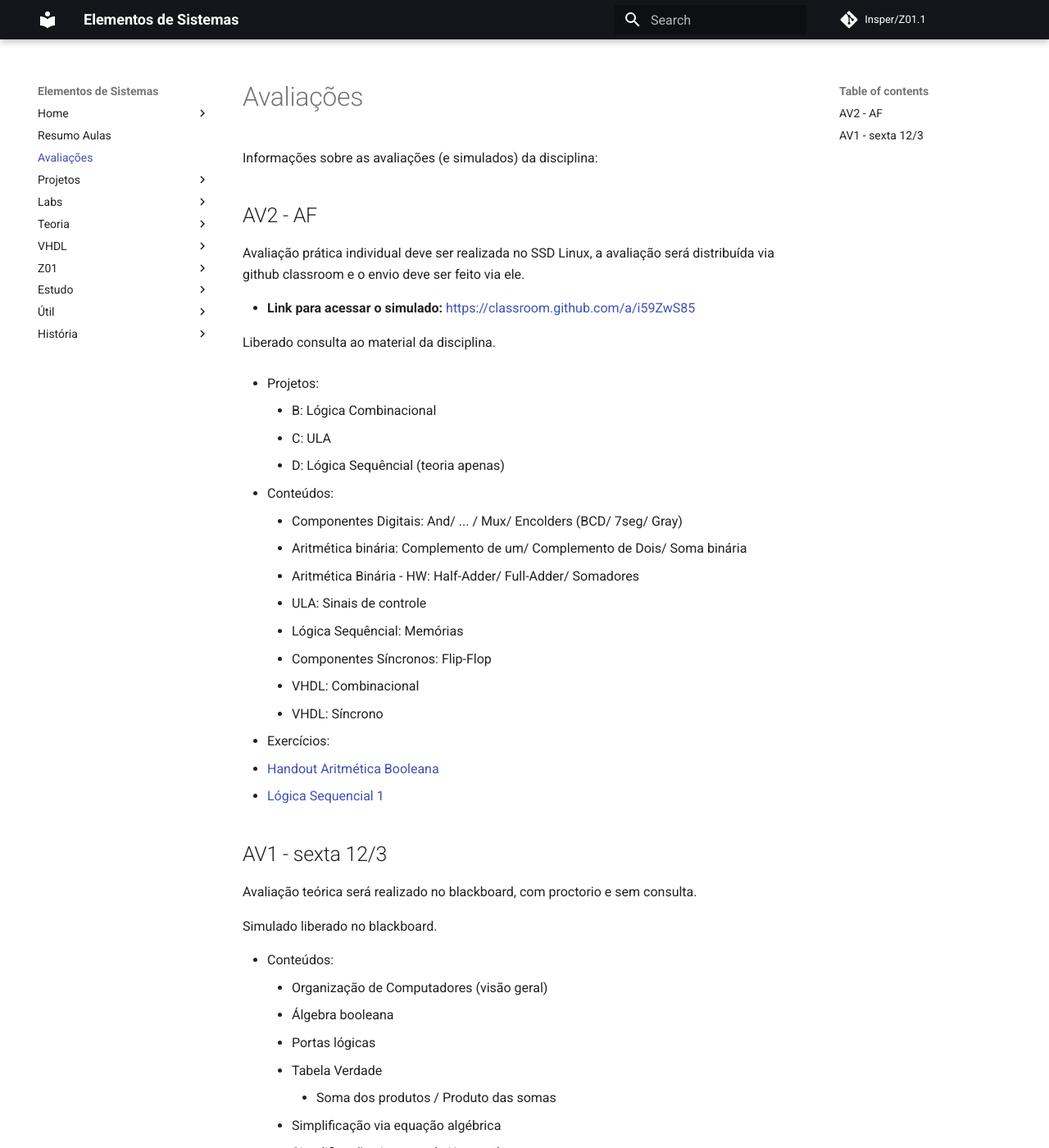
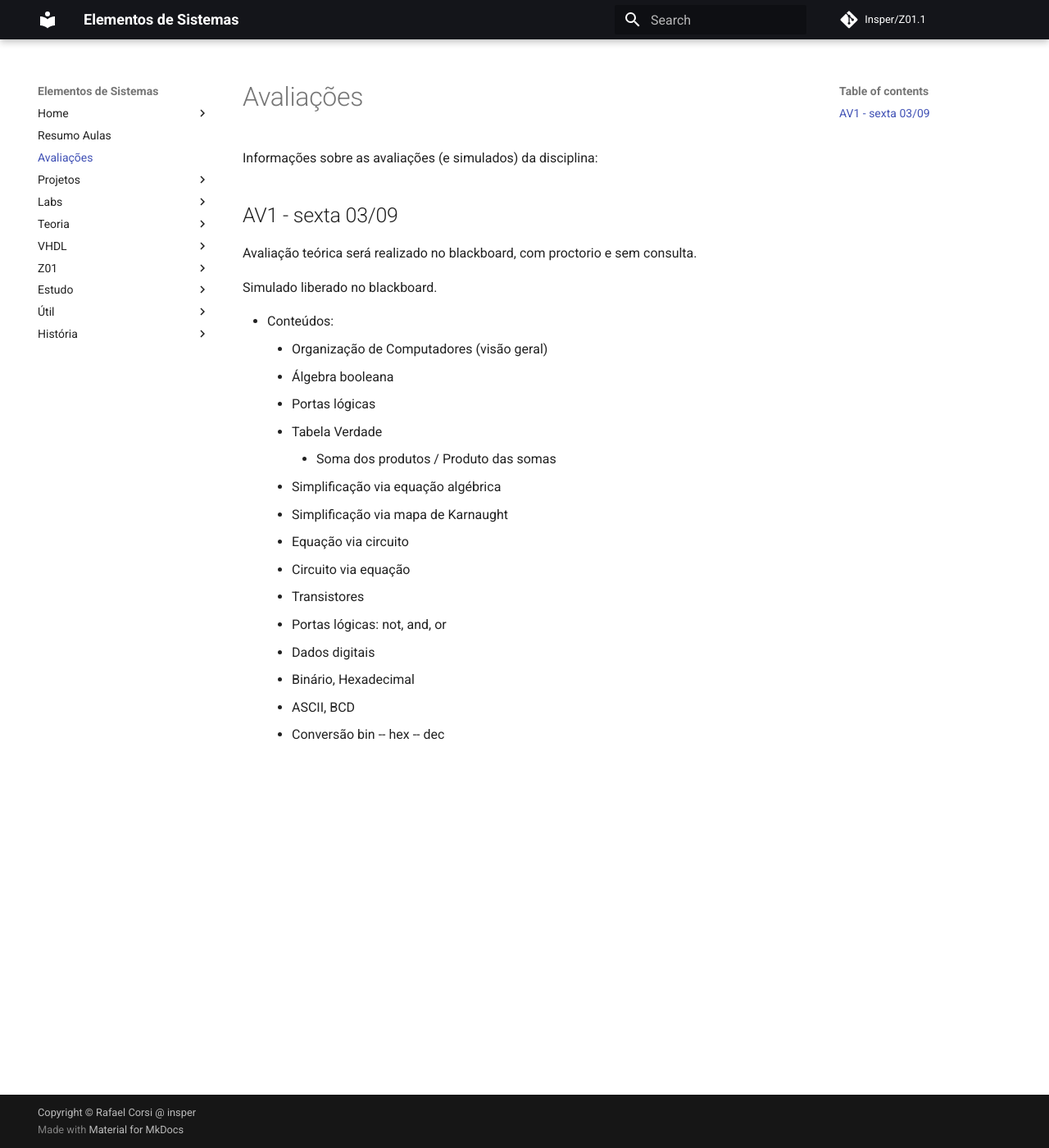
Before and after one commit to lucasfonseca19/Z01.1-Hades, an MkDocs documentation site: the page built from docs-src/21a/Avaliacoes.md, in a window 1280 px wide and 1400 px high. Shown: the whole window at 82% size. Built offline with MkDocs 1.6.1 and Material for MkDocs 9.7.7, drawn with Linux system fonts in a browser that asks for light colours; comment, search, counter and statistics services are not loaded.

Commit message:
Update Avaliacoes.md

```diff
--- a/docs-src/21a/Avaliacoes.md
+++ b/docs-src/21a/Avaliacoes.md
@@ -2,6 +2,7 @@
 
 Informações sobre as avaliações (e simulados) da disciplina:
 
+<!---
 ## AV2 - AF
 
 Avaliação prática individual deve ser realizada no SSD Linux, a avaliação será distribuída via github classroom e o envio deve ser feito via ele.
@@ -28,9 +29,9 @@ Liberado consulta ao material da disciplina.
 - Exercícios:
    -  [Handout Aritmética Booleana](https://github.com/Insper/Z01.1/blob/master/Exercicios/Exercicio-Aritmetica-Booleana.pdf)
    -  [Lógica Sequencial 1](https://docs.google.com/forms/d/e/1FAIpQLSdGuoLR1Re3aok6I6adChgaDuMg0-dJaA7FF2gK5MLIGReg3g/viewform)
+--->
 
-
-## AV1 - sexta 12/3
+## AV1 - sexta 03/09
 
 Avaliação teórica será realizado no blackboard, com proctorio e sem consulta.
 
```
